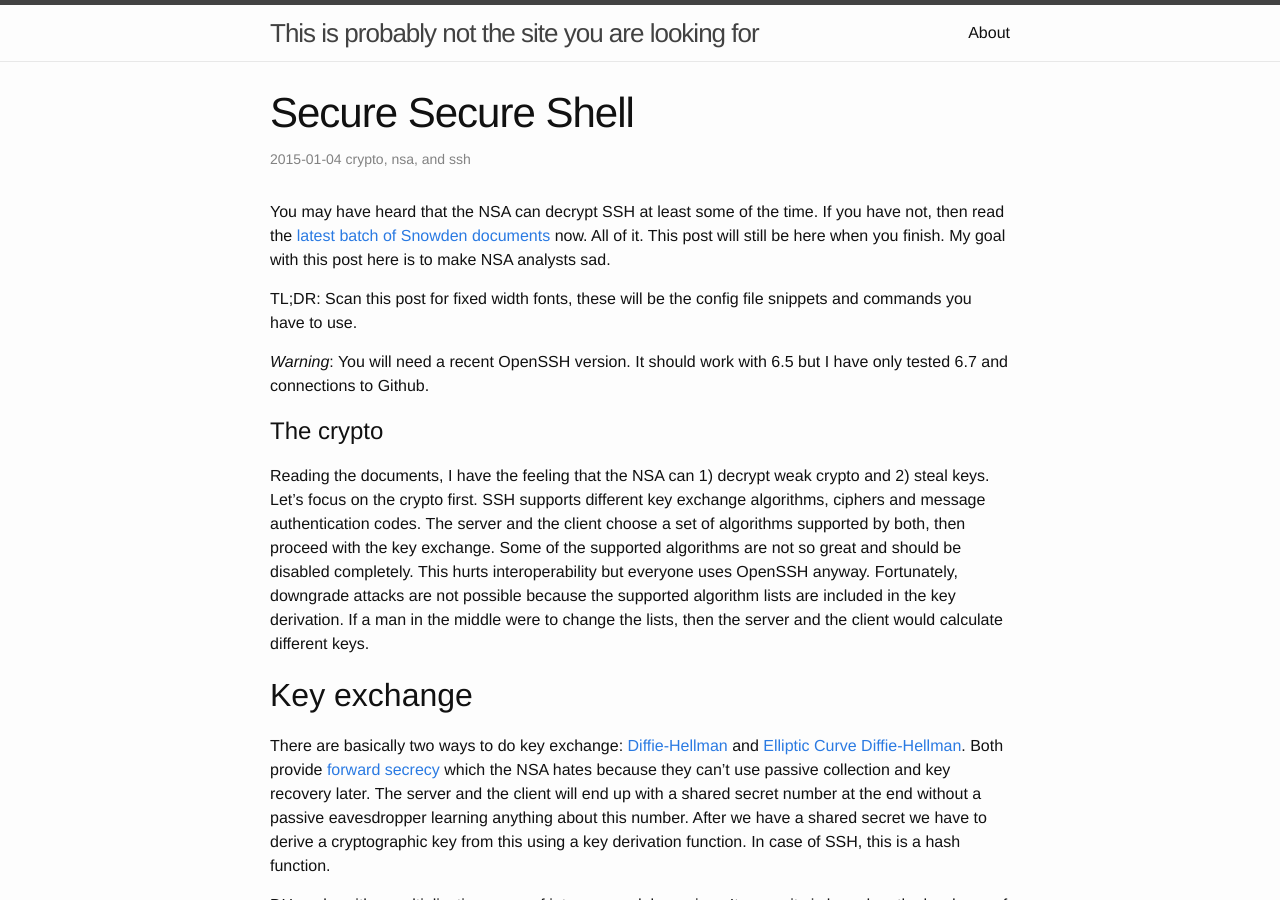
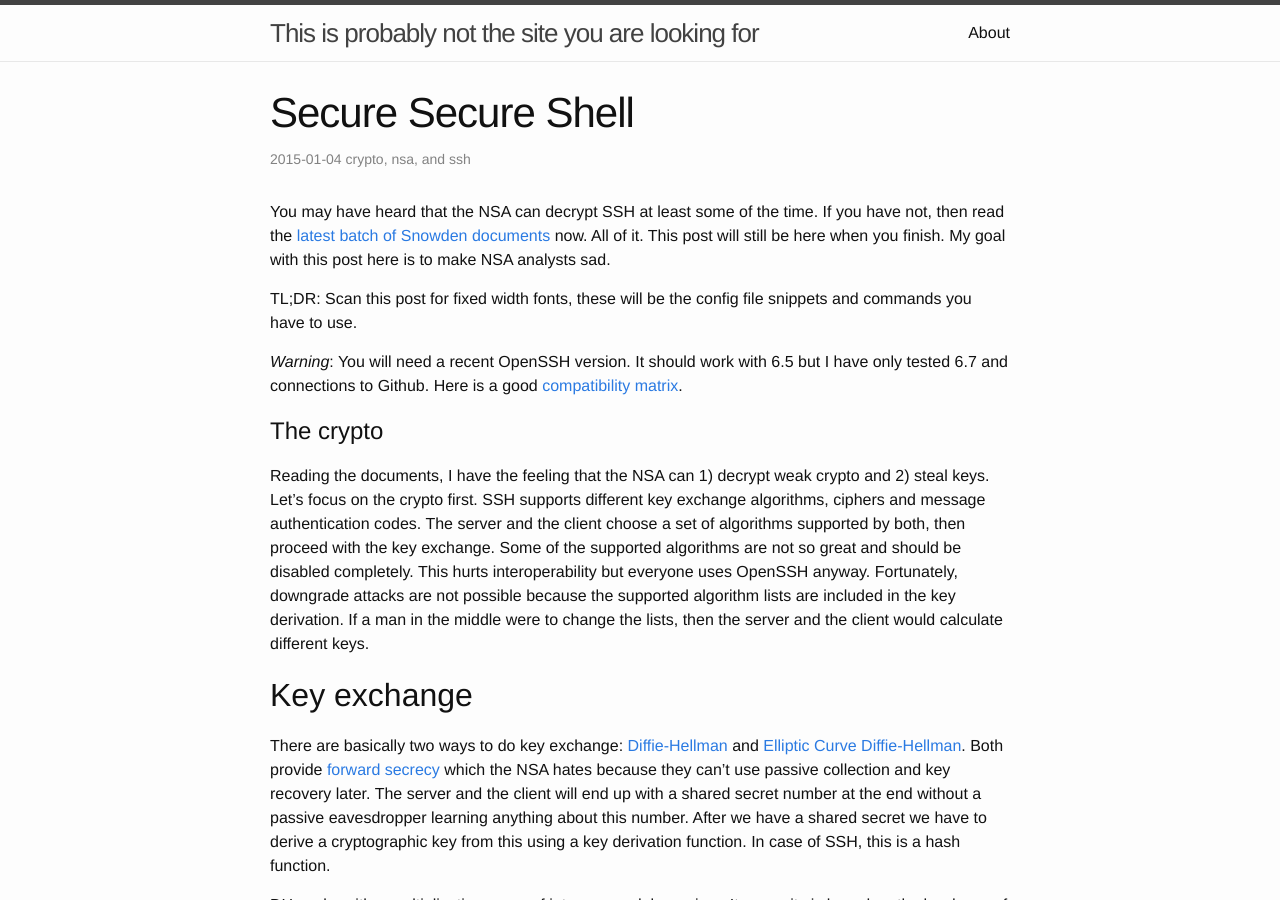
Before and after one commit to stribika/stribika.github.io, a Jekyll site: the page built from _posts/2015-01-04-secure-secure-shell.md, in a window 1280 px wide and 900 px high. Built offline with Jekyll 4.4.1, drawn with Linux system fonts in a browser that asks for light colours.

Commit message:
Add compatibility matrix.

```diff
--- a/_posts/2015-01-04-secure-secure-shell.md
+++ b/_posts/2015-01-04-secure-secure-shell.md
@@ -14,6 +14,7 @@ TL;DR: Scan this post for fixed width fonts, these will be the config file snipp
 
 *Warning*: You will need a recent OpenSSH version.
 It should work with 6.5 but I have only tested 6.7 and connections to Github.
+Here is a good [compatibility matrix][compat].
 
 # The crypto
 
```
Also changed, not shown: other parts of _posts/2015-01-04-secure-secure-shell.md (+1 -0 lines).
